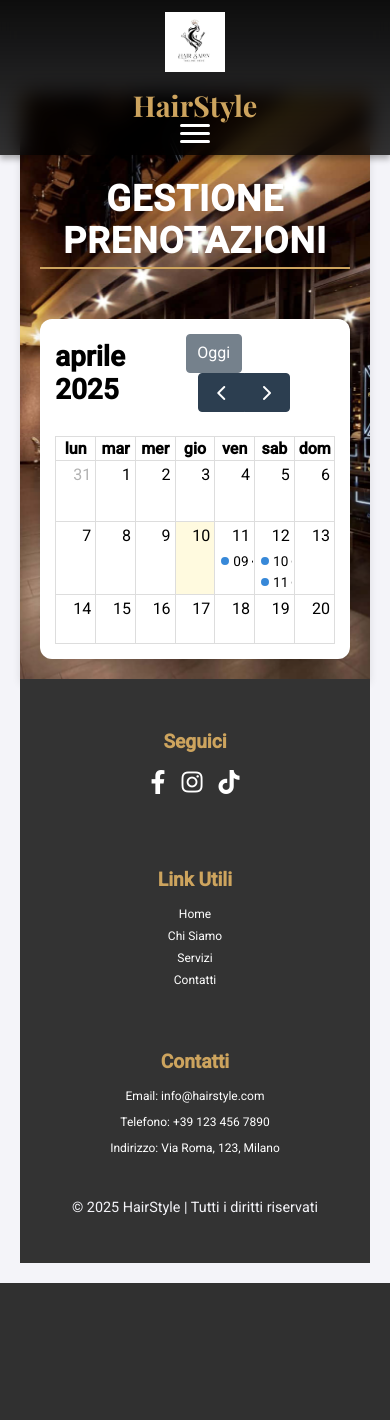
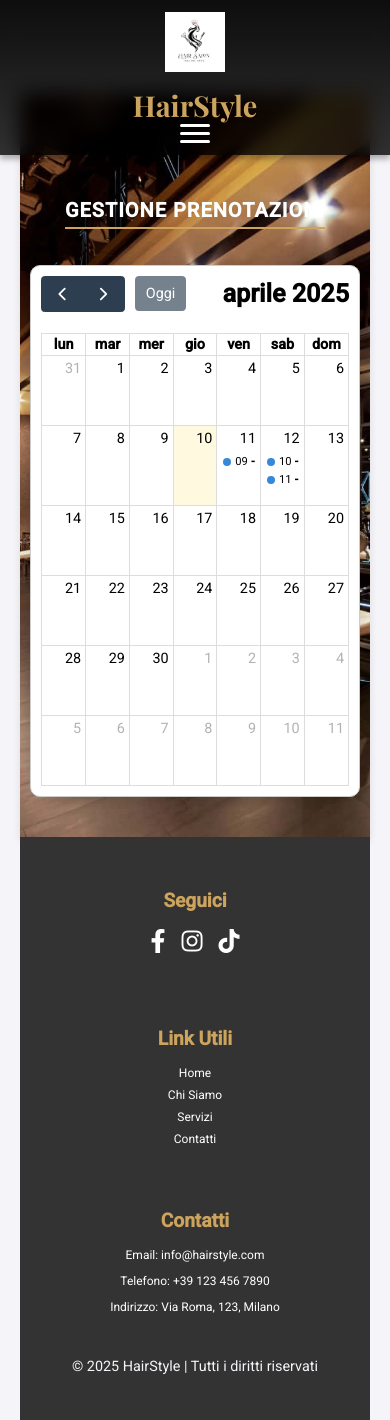
Before and after one commit to Fabioo18/Parrucchiere, a Flask app: page /admin/prenotazioni in a window 390 px wide. Shown: the top 1420 px of the page. Before the commit the page ends 1283 px from the top, so only its background shows below. Run offline with Flask 3, Linux system fonts and the light colour scheme; a user stored in the database is signed in; data comes from the database, SQL or seed files in the repository; both versions use the stored data as it was after the commit; lists and menus that the app fills with data are empty; some libraries are stand-ins or nearby versions.

Commit message:
Reso responsive admin/prenotazioni

```diff
--- a/static/script_admin.js
+++ b/static/script_admin.js
@@ -6,6 +6,15 @@ document.addEventListener('DOMContentLoaded', function () {
         selectable: true,
         editable: false,
         events: '/api/prenotazioni',
+        contentHeight: 'auto', // Adatta l'altezza del contenuto
+        aspectRatio: window.innerWidth < 768 ? 2.5 : 1.35,
+
+        headerToolbar: {
+            left: 'prev,next today', // Pulsanti di navigazione a sinistra
+            right: 'title',         // Titolo (mese e anno) al centro
+            center: ''                // Nessun pulsante a destra
+        },
+
         eventClick: function(info) {
             var eventId = info.event.id;
             showEventDetail(eventId);
--- a/static/styles_admin.css
+++ b/static/styles_admin.css
@@ -40,18 +40,23 @@ body {
     padding-bottom: 0.3125rem; /* 5px */
 }
 
-/* Calendario */
+.calendar-section {
+    margin: 1.25rem auto; /* 20px */
+    text-align: center;
+}
+
+/* Stile del calendario */
 #calendar {
-    max-width: 100%;
-    width: 56.25rem; /* 900px */
+    width: 90%;
+    max-width: 56.25rem; /* 900px */
     margin: 0 auto;
-    background: white;
-    padding: 1.875rem; /* 30px */
-    border-radius: 0.75rem; /* 12px */
-    box-shadow: 0 0.25rem 0.75rem rgba(0, 0, 0, 0.1); /* 4px 12px */
-    overflow: hidden;
-    transition: box-shadow 0.3s ease-in-out;
+    padding: 0.625rem; /* 10px */
+    background: #ffffff;
+    border-radius: 0.625rem; /* 10px */
+    border: 1px solid #ccc;
+    box-shadow: 0 0.25rem 0.625rem rgba(0, 0, 0, 0.1);
 }
+
 
 #calendar:hover {
     box-shadow: 0 0.375rem 1.125rem rgba(0, 0, 0, 0.15); /* 6px 18px */
@@ -168,6 +173,7 @@ body {
     border-radius: 12px;
     padding: 20px;
     box-shadow: 0px 4px 10px rgba(0, 0, 0, 0.1);
+    overflow: hidden;
 }
 
 /* Form */
@@ -201,7 +207,7 @@ body {
 /* Bottone "Modifica Prenotazione" */
 button.btn-warning {
     background-color: #f0ad4e; /* Arancione elegante */
-    color: white;
+    color: rgb(0, 0, 0);
     padding: 12px 20px;
     font-size: 1rem;
     font-weight: bold;
@@ -227,7 +233,7 @@ button.btn-warning:active {
 /* Bottone "Elimina Prenotazione" */
 button.btn-danger {
     background-color: #dc3545; /* Rosso elegante */
-    color: white;
+    color: rgb(0, 0, 0);
     padding: 12px 20px;
     font-size: 1rem;
     font-weight: bold;
@@ -337,12 +343,81 @@ button.btn-success:active {
     }
 
     #calendar {
-        width: 100%;
-        padding: 20px;
+        width: 100%; /* Usa tutta la larghezza disponibile */
+        font-size: 0.9rem; /* Riduci leggermente la dimensione del testo */
+        margin: 0 auto;
+    }
+
+    .modal {
+        padding-top: 9rem; /* Sposta il contenuto ancora più in basso sui telefoni */
+
     }
 
     .modal-content {
-        width: 90%;
+        width: 95%; /* Adatta il modale alla larghezza dello schermo */
+        padding: 1rem; /* Riduci il padding */
+    }
+
+    #editModal .modal-content {
+        background-color: #ffffff;
+        border-radius: 0; /* Rimuovi gli angoli arrotondati */
+        padding: 1.5rem; /* Aumenta leggermente il padding */
+        width: 100%; /* Usa tutta la larghezza disponibile */
+        height: 140%; /* Usa tutta l'altezza disponibile */
+        margin: 0; /* Rimuovi i margini */
+        box-shadow: none; /* Rimuovi l'ombra */
+        display: flex;
+        margin-top: 3rem;
+        flex-direction: column; /* Disposizione verticale */
+        justify-content: space-between; /* Distribuisci gli elementi */
+        overflow: hidden;
+    }
+
+
+    .title-section {
+        margin-top: 5rem; /* Sposta il titolo verso il basso per evitare che sia coperto */
+    }
+
+    .title-section h1 {
+        font-size: 1.5rem; /* Riduci la dimensione del titolo */
+        margin: 1rem 0; /* Riduci il margine */
+    }
+
+    .prenotazioni-container {
+        padding: 0.625rem; /* Riduci il padding */
+    }
+
+    .form-group {
+        max-width: 100%; /* Adatta i campi del form alla larghezza */
+        margin-bottom: 1rem; /* Aggiungi spazio tra i campi */
+    }
+
+    .form-group label {
+        font-size: 1rem; /* Aumenta leggermente la dimensione del testo */
+    }
+
+    .input-form, input, select {
+        font-size: 1rem; /* Aumenta la dimensione del testo nei campi */
+        padding: 0.75rem; /* Aumenta il padding per una migliore usabilità */
+    }
+
+    button {
+        font-size: 1rem; /* Aumenta la dimensione del testo del pulsante */
+        padding: 0.75rem 1.5rem; /* Aumenta il padding del pulsante */
+    }
+
+    .checkbox-container {
+        flex-direction: column; /* Disposizione verticale per i checkbox */
+        gap: 0.5rem; /* Aggiungi spazio tra i checkbox */
+    }
+
+    .checkbox-container label {
+        font-size: 1rem; /* Aumenta la dimensione del testo dei checkbox */
+        padding: 0.75rem; /* Aumenta il padding per una migliore usabilità */
+    }
+
+    .fc-event {
+        font-size: 0.50rem; /* Riduci la dimensione del testo */
     }
 }
 
@@ -351,12 +426,40 @@ button.btn-success:active {
         font-size: 1.5rem;
     }
 
-    #calendar {
-        padding: 15px;
-    }
-
     button.btn {
         font-size: 0.9rem;
         padding: 10px 15px;
     }
+
+    .title-section h1 {
+        font-size: 1.25rem; /* Riduci ulteriormente la dimensione del titolo */
+    }
+
+    .modal-content {
+        width: 100%; /* Usa tutta la larghezza disponibile */
+        padding: 0.75rem; /* Riduci ulteriormente il padding */
+    }
+
+    .form-group label {
+        font-size: 0.9rem; /* Riduci leggermente la dimensione del testo */
+    }
+
+    .input-form, input, select {
+        font-size: 0.9rem; /* Riduci leggermente la dimensione del testo */
+        padding: 0.5rem; /* Riduci il padding */
+    }
+
+    button {
+        font-size: 0.9rem; /* Riduci leggermente la dimensione del testo */
+        padding: 0.5rem 1rem; /* Riduci il padding del pulsante */
+    }
+
+    .checkbox-container label {
+        font-size: 0.9rem; /* Riduci leggermente la dimensione del testo */
+        padding: 0.5rem; /* Riduci il padding */
+    }
+
+    .fc-event {
+        font-size: 0.7rem; /* Riduci ulteriormente la dimensione del testo per schermi molto piccoli */
+    }
 }
--- a/templates/admin_prenotazioni.html
+++ b/templates/admin_prenotazioni.html
@@ -1,6 +1,8 @@
 {% extends "base.html" %}
 
 {% block head %}
+    <meta charset="UTF-8">
+    <meta name="viewport" content="width=device-width, initial-scale=1.0">
     <title>Gestione Prenotazioni</title>
     <!-- FullCalendar CSS -->
     <link rel="stylesheet" href="https://cdn.jsdelivr.net/npm/fullcalendar@5.11.3/main.min.css">
@@ -24,8 +26,11 @@
 <section class="prenotazioni-container">
 <section class="title-section">
     <h1>Gestione Prenotazioni</h1>
+
+    <!-- Sezione calendario -->
+<section class="calendar-section">
+    <div id="calendar"></div>
 </section>
-    <div id="calendar"></div>
 </section>
 
     <!-- Modale per mostrare i dettagli -->
```
Also changed, not shown: static/styles_auth.css (+7 -0 lines), static/styles_prenotazioni.css (+4 -4 lines), instance/prenotazioni.db.
